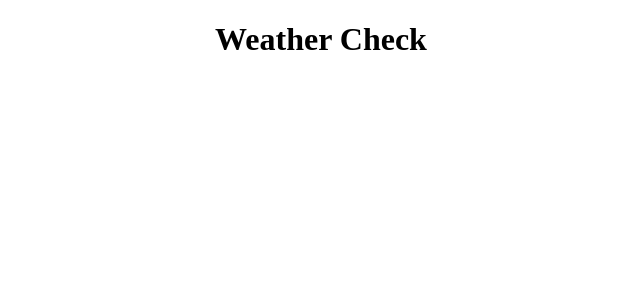
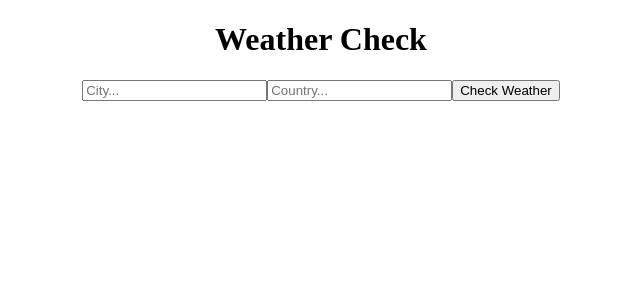
Before and after one commit to AMSpears/weather-search, a React (Create React App) app: page / in a window 1280 px wide. Shown: the top 300 px of the page, without its empty margins (319-959 px from the left). Built offline with nearby package versions, Linux system fonts and the light colour scheme.

Commit message:
add initial form

```diff
--- a/src/App.js
+++ b/src/App.js
@@ -1,5 +1,6 @@
 import React, { Component } from 'react';
 import Header from "./components/Header/Header"
+import Form from "./components/Form/Form"
 import './App.css';
 
 class App extends Component {
@@ -7,6 +8,7 @@ class App extends Component {
     return (
       <div className="App">
       <Header/>
+      <Form/>
       </div>
     );
   }
--- a/src/components/Form/Form.js
+++ b/src/components/Form/Form.js
@@ -0,0 +1,19 @@
+import React, {Component} from 'react'
+
+
+class Form extends Component {
+    render() {
+        return(
+            <form>
+				<input type="text" name="city" placeholder="City..." />
+				<input type="text" name="country" placeholder="Country..." />
+				<button> Check Weather </button>
+			</form>
+        )
+    }
+
+
+}
+
+
+export default Form
```
